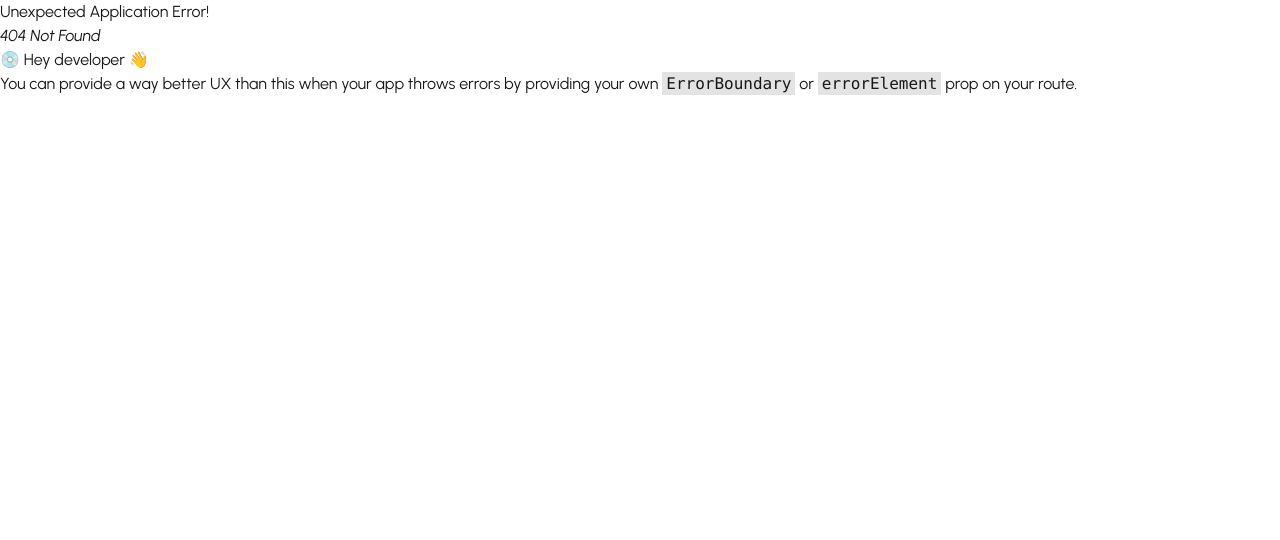
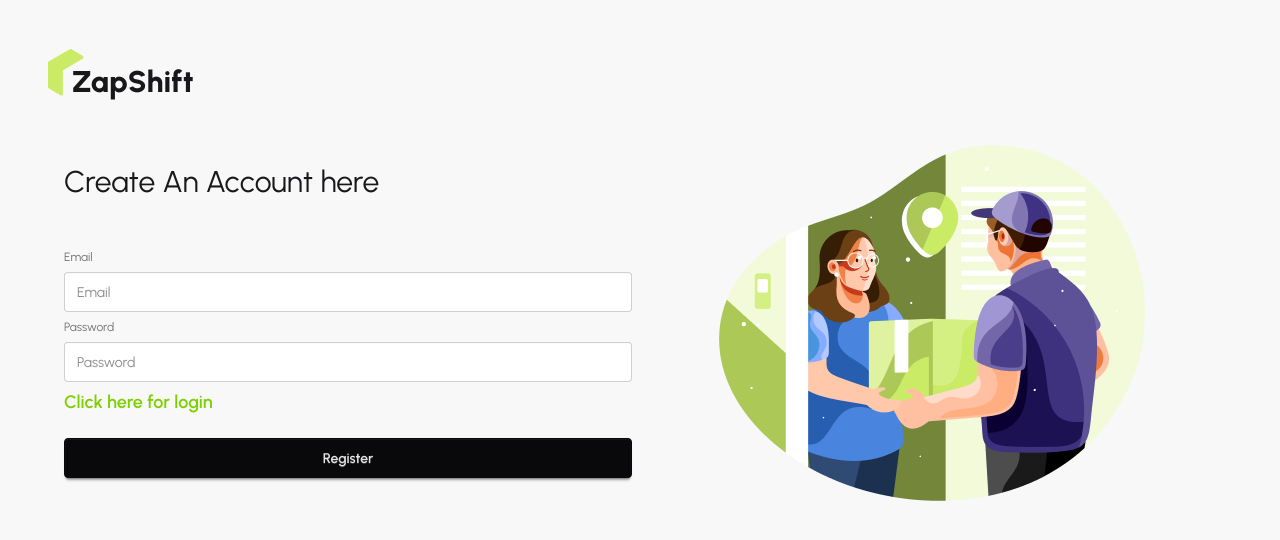
Before and after one commit to tahmid-khan-hub/Zap-Shift, a React (Vite) app: page /register in a window 1280 px wide. Before the commit this address had no page. Shown: the top 540 px of the page. Built offline with nearby package versions, Linux system fonts and the light colour scheme.

Commit message:
updated router, updated login and added register

```diff
--- a/src/pages/Authentication/Login/Login.jsx
+++ b/src/pages/Authentication/Login/Login.jsx
@@ -1,9 +1,10 @@
 import React from "react";
 import { useForm } from "react-hook-form";
+import { Link } from "react-router";
 
 const Login = () => {
 
-    const {register, handleSubmit} = useForm();
+    const {register, handleSubmit, formState: {errors}} = useForm();
 
     const onSubmit = data =>{
         console.log(data);
@@ -11,18 +12,33 @@ const Login = () => {
 
   return (
     <div>
+      <h2 className="text-3xl mb-11">Login here</h2>
       <form onSubmit={handleSubmit(onSubmit)}>
 
         <fieldset className="fieldset">
 
           <label className="label">Email</label>
-          <input type="email" {...register('email')} className="input" placeholder="Email" />
+          <input type="email" {...register('email')} className="input w-full" placeholder="Email" />
+
+          {
+            errors.email?.type === 'required' && <p className="text-red-400">Email is required</p>
+          }
 
           <label className="label">Password</label>
-          <input type="password" {...register('password', {required: true, minLength: 6})} className="input" placeholder="Password" />
+          <input type="password" {...register('password', {required: true, minLength: 6})} className="input w-full" placeholder="Password" />
+
+          {
+            errors.password?.type === 'required' && <p className="text-red-400">Password is required</p>
+          }
+          {
+            errors.password?.type === 'minLength' && <p className="text-red-400">Password must be 6 characters or longer</p>
+          }
+
           <div>
             <a className="link link-hover">Forgot password?</a>
           </div>
+
+          <p className="text-lime-500 text-lg font-semibold"><Link to="/register">Click here to Register</Link></p>
 
           <button className="btn btn-neutral mt-4">Login</button>
         </fieldset>
--- /dev/null
+++ b/src/pages/Authentication/Register/Register.jsx
@@ -0,0 +1,57 @@
+import React from "react";
+import { useForm } from "react-hook-form";
+import { Link } from "react-router";
+
+const Register = () => {
+  const {
+    register,
+    handleSubmit,
+     formState: {errors}
+  } = useForm();
+
+  const onSubmit = (data) => {
+    console.log(data);
+  };
+
+  return (
+    <div>
+    <h2 className="text-3xl mb-11">Create An Account here</h2>
+      <form onSubmit={handleSubmit(onSubmit)}>
+        <fieldset className="fieldset">
+          <label className="label">Email</label>
+          <input
+            type="email"
+            {...register("email", {required: true})}
+            className="input w-full"
+            placeholder="Email"
+          />
+
+          {
+            errors.email?.type === 'required' && <p className="text-red-400">Email is required</p>
+          }
+
+          <label className="label">Password</label>
+          <input
+            type="password"
+            {...register("password", {required: true, minLength: 6})}
+            className="input w-full"
+            placeholder="Password"
+          />
+
+          {
+            errors.password?.type === 'required' && <p className="text-red-400">Password is required</p>
+          }
+          {
+            errors.password?.type === 'minLength' && <p className="text-red-400">Password must be 6 characters or longer</p>
+          }
+
+          <p className="text-lg text-lime-500 font-semibold"><Link to='/login'>Click here for login</Link></p>
+
+          <button className="btn btn-neutral mt-4">Register</button>
+        </fieldset>
+      </form>
+    </div>
+  );
+};
+
+export default Register;
--- a/src/router/router.jsx
+++ b/src/router/router.jsx
@@ -4,6 +4,7 @@ import RootLayout from "../layouts/RootLayout";
 import Home from "../pages/Home/Home/Home";
 import AuthLayout from "../layouts/AuthLayout";
 import Login from "../pages/Authentication/Login/Login";
+import Register from "../pages/Authentication/Register/Register";
 
 export const router = createBrowserRouter([
   {
@@ -23,6 +24,10 @@ export const router = createBrowserRouter([
       {
         path: 'login',
         Component: Login
+      },
+      {
+        path: 'register',
+        Component: Register
       }
     ]
   }
```
